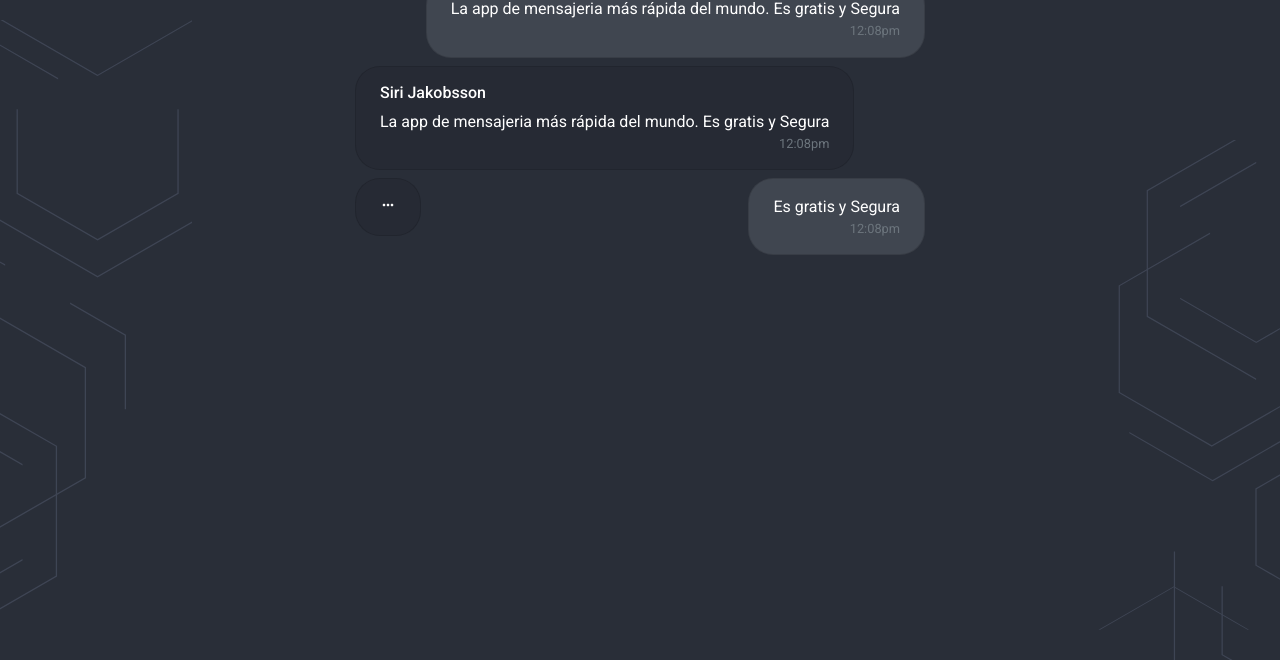
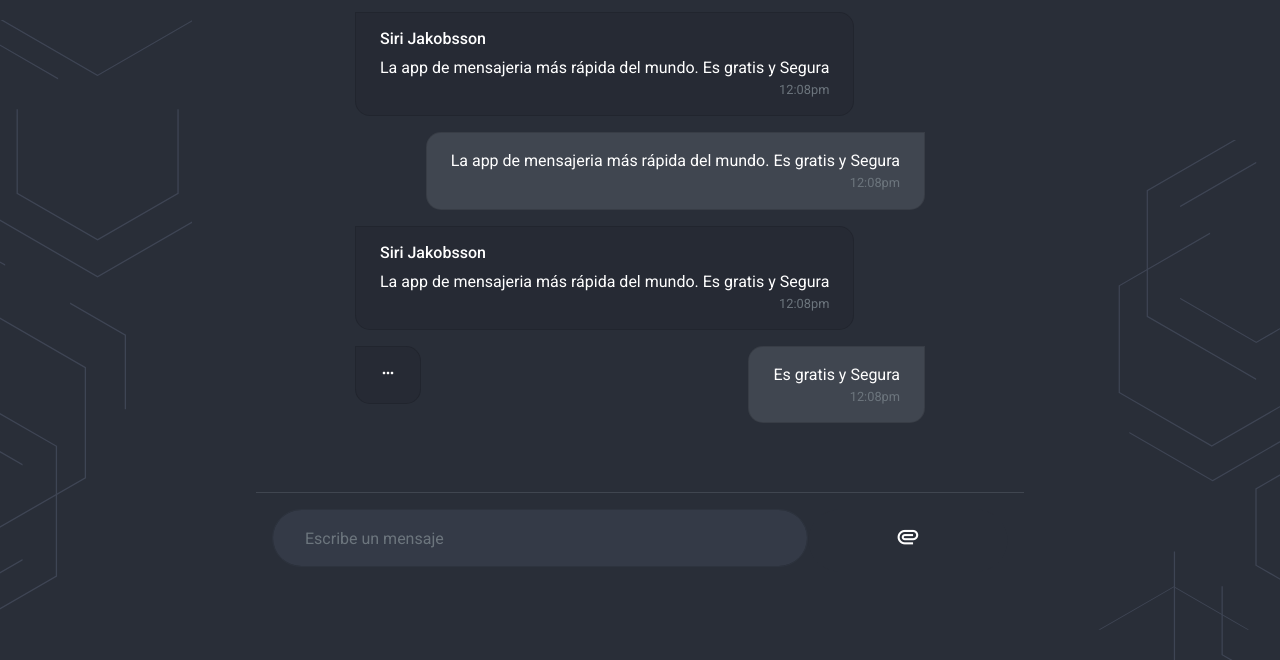
Before and after one commit to emilrichardo/keeed, a website: page docs/wallet-chat-02.html in a window 1280 px wide. Shown: the part 140-800 px from the top of the page. Drawn offline with nearby package versions, Linux system fonts and the light colour scheme.

Commit message:
chats views

```diff
--- a/docs/wallet-chat-02.html
+++ b/docs/wallet-chat-02.html
@@ -39,28 +39,38 @@
         </header>
         <section class="chat-page pb-5">
             <div class="container" style="max-width: 600px;">
+                <div class="text-center d-none d-md-block">
+                    <img class="img-fluid mb-3 mb-md-5 mt-5" src="./img/keed-logo-color.svg"
+                    alt="">
+                </div>
                 <div class="chat-list">
-                    <div class="chat-received card  d-inline-block py-3 px-4 mt-2 mr-4">
+                    <div class="chat-received card  d-inline-block py-3 px-4 mt-3 mr-4">
                          <h6>Siri Jakobsson</h6>
                         <p class="mb-0">La app de mensajeria más rápida del mundo. Es gratis y Segura</p>
                         <small
                         class="text-right d-block text-muted">12:08pm</small>
                     </div>
-                    <div class="my-chat card  d-inline-block py-3 px-4 mt-2 ml-4 bg-secondary float-right">
+                    <div class="my-chat card  d-inline-block py-3 px-4 mt-3 ml-4 bg-secondary float-right">
                         <p class="mb-0">La app de mensajeria más rápida del mundo. Es gratis y Segura</p>
                         <small
                         class="text-right d-block text-muted">12:08pm</small>
                     </div>
-                    <div class="chat-received card d-inline-block  py-3 px-4 mt-2 mr-4">
+                    <div class="chat-received card d-inline-block  py-3 px-4 mt-3 mr-4">
                          <h6>Siri Jakobsson</h6>
                         <p class="mb-0">La app de mensajeria más rápida del mundo. Es gratis y Segura</p>
                         <small
                         class="text-right d-block text-muted">12:08pm</small>
                     </div>
-                    <div class="my-chat card  d-inline-block py-3 px-4 mt-2 ml-4 bg-secondary float-right">
+                    <div class="my-chat card  d-inline-block py-3 px-4 mt-3 ml-4 bg-secondary float-right">
                         <p class="mb-0">Es gratis y Segura</p> <small class="text-right d-block text-muted">12:08pm</small>
                     </div>
-                    <div class="chat-received card d-inline-block  py-3 px-4 mt-2 mr-4"> <i class='bx bx-dots-horizontal-rounded'></i>
+                    <div class="chat-received card d-inline-block  py-3 px-4 mt-3 mr-4"> <i class='bx bx-dots-horizontal-rounded'></i>
+                    </div>
+                </div>
+                <div class="chatlfield mt-5 border-top border-secondary py-3 form-control-dark fixed-bottom bg-dark px-3">
+                    <div class="form-group d-flex">
+                        <input type="text" class="form-control" id="exampleInputEmail1" aria-describedby="emailHelp"
+                        placeholder="Escribe un mensaje"> <a href="" class="btn btn-dark px-2"><i class='bx bx-paperclip bx-sm'></i></a>
                     </div>
                 </div>
             </div>
--- a/src/sass/style.scss
+++ b/src/sass/style.scss
@@ -446,6 +446,23 @@ section.login{
     }
 }
 
+.chat-list{
+    margin-bottom: 85px;
+}
+
+.chat-received{
+    @include border-radius (0px 15px 15px 15px);
+}
+.my-chat{
+    @include border-radius (15px 0px 15px 15px);
+}
+
+.chatlfield{
+    bottom: 56px;
+    max-width: 768px;
+    margin: 0 auto;
+}
+
 
 .item-fc{
     position: relative;
```
Also changed, not shown: docs/wallet-chat-01.html (+4 -0 lines), docs/wallet-chat-04.html (+5 -1 lines), src/wallet-chat-01.html (+2 -0 lines), src/wallet-chat-02.html (+14 -5 lines), src/wallet-chat-04.html (+3 -1 lines), docs/css/style.css, docs/img/-icon.png (deleted), docs/img/profile.jpg (deleted), src/img/-icon.png (deleted), src/img/logo-explorer.jpg (deleted), src/img/profile.jpg (deleted).
